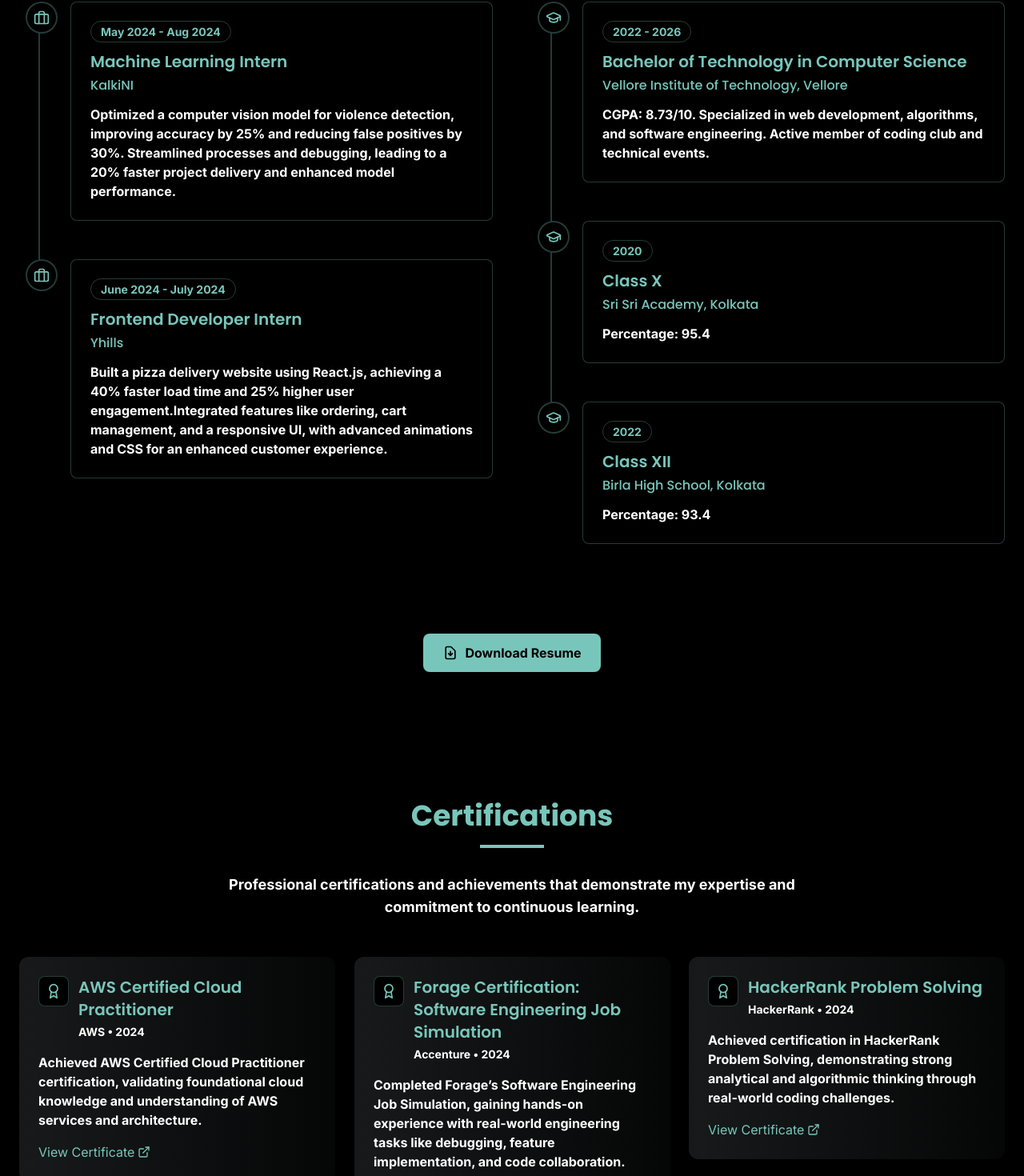
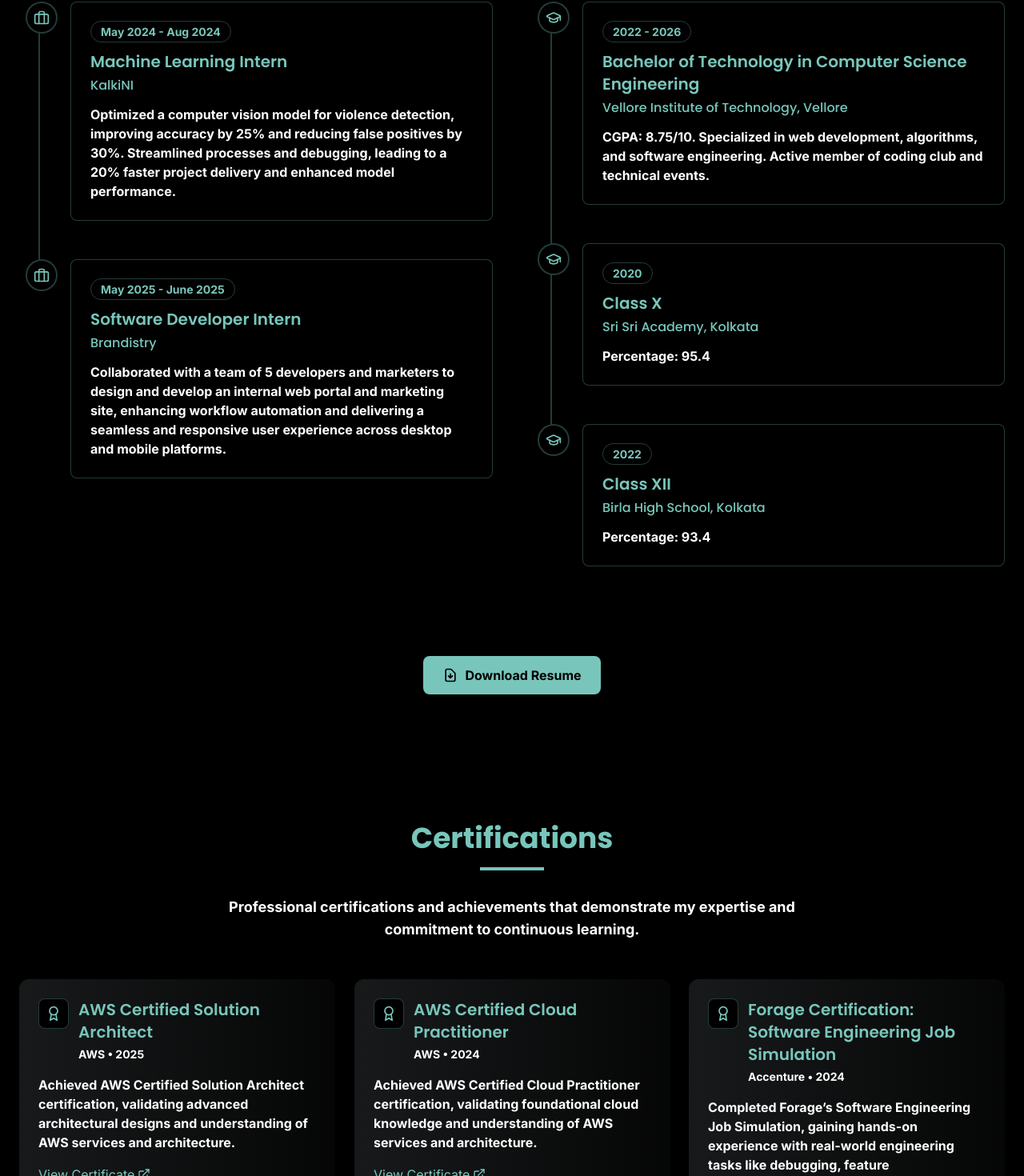
Before and after one commit to Divyansh9007/portfolio, a React (Vite) app: page / in a window 1280 px wide. Shown: the part 4182-5652 px from the top of the page at 80% size. Built offline with nearby package versions, Linux system fonts and the light colour scheme.

Commit message:
Update site content

```diff
--- a/src/components/sections/Contact.tsx
+++ b/src/components/sections/Contact.tsx
@@ -240,7 +240,7 @@
                       onChange={handleChange}
                       required
                       className="w-full px-4 py-2 bg-black border border-[rgb(120,198,187)]/30 rounded-lg focus:ring-2 focus:ring-[rgb(120,198,187)] focus:border-[rgb(120,198,187)] text-white font-bold"
-                      placeholder="Enter Your Email"
+                      placeholder="Enter Your Name"
                     />
                   </div>
 
--- a/src/components/sections/Experience.tsx
+++ b/src/components/sections/Experience.tsx
@@ -144,7 +144,7 @@
           viewport={{ once: true }}
         >
           <a
-            href="https://drive.google.com/uc?export=download&id=1q839eR0Yxa1Bx1D7ES7SlwmEoSn81col"
+            href="https://drive.google.com/file/d/1nz1jN3bfGR9x0748A48Y1jwrvRV-IBwk/view?usp=sharing"
             className="inline-flex items-center px-6 py-3 bg-[rgb(120,198,187)] text-black font-bold rounded-lg transition-all duration-300 transform hover:scale-105"
             target="_blank"
             rel="noopener noreferrer"
--- a/src/data/certifications.ts
+++ b/src/data/certifications.ts
@@ -12,6 +12,13 @@
 export const certifications: CertificationData[] = [
   {
     id: 1,
+    title: "AWS Certified Solution Architect", // Update certification title
+    issuer: "AWS", // Update certification issuer
+    date: "2025", // Update date
+    credentialUrl: "https://drive.google.com/file/d/1LtjdOMjnk-OENZSO_wElJiVGn_AlhkVZ/view?usp=sharing", // Update with your credential URL
+    description: "Achieved AWS Certified Solution Architect certification, validating advanced architectural designs and understanding of AWS services and architecture." // Update description
+  },{
+    id: 2,
     title: "AWS Certified Cloud Practitioner", // Update certification title
     issuer: "AWS", // Update certification issuer
     date: "2024", // Update date
@@ -19,7 +26,7 @@
     description: "Achieved AWS Certified Cloud Practitioner certification, validating foundational cloud knowledge and understanding of AWS services and architecture." // Update description
   },
   {
-    id: 2,
+    id: 3,
     title: "Forage Certification: Software Engineering Job Simulation", // Update certification title
     issuer: "Accenture", // Update certification issuer
     date: "2024", // Update date
@@ -27,10 +34,10 @@
     description: "Completed Forage’s Software Engineering Job Simulation, gaining hands-on experience with real-world engineering tasks like debugging, feature implementation, and code collaboration." // Update description
   },
   {
-    id: 3,
+    id: 4,
     title: "HackerRank Problem Solving", // Update certification title
     issuer: "HackerRank", // Update certification issuer
-    date: "2024", // Update date
+    date: "2025", // Update date
     credentialUrl: "https://www.hackerrank.com/certificates/7640f5b00b39", // Update with your credential URL
     description: "Achieved certification in HackerRank Problem Solving, demonstrating strong analytical and algorithmic thinking through real-world coding challenges." // Update description
   },
--- a/src/data/experience.ts
+++ b/src/data/experience.ts
@@ -23,10 +23,10 @@
     description: "Optimized a computer vision model for violence detection, improving accuracy by 25% and reducing false positives by 30%. Streamlined processes and debugging, leading to a 20% faster project delivery and enhanced model performance." // Update job description
   },
   {
-    date: "June 2024 - July 2024", // Update date range
-    title: "Frontend Developer Intern", // Update job title
-    organization: "Yhills", // Update company name
-    description: "Built a pizza delivery website using React.js, achieving a 40% faster load time and 25% higher user engagement.Integrated features like ordering, cart management, and a responsive UI, with advanced animations and CSS for an enhanced customer experience." // Update job description
+    date: "May 2025 - June 2025", // Update date range
+    title: "Software Developer Intern", // Update job title
+    organization: "Brandistry", // Update company name
+    description: "Collaborated with a team of 5 developers and marketers to design and develop an internal web portal and marketing site, enhancing workflow automation and delivering a seamless and responsive user experience across desktop and mobile platforms." // Update job description
   },
   // Add more work experience entries here
 ];
@@ -35,9 +35,9 @@
 export const educationData: EducationItem[] = [
   {
     date: "2022 - 2026", // Update education dates
-    degree: "Bachelor of Technology in Computer Science", // Update degree
+    degree: "Bachelor of Technology in Computer Science Engineering", // Update degree
     institution: "Vellore Institute of Technology, Vellore", // Update institution
-    description: "CGPA: 8.73/10. Specialized in web development, algorithms, and software engineering. Active member of coding club and technical events." // Update education details
+    description: "CGPA: 8.75/10. Specialized in web development, algorithms, and software engineering. Active member of coding club and technical events." // Update education details
   },
   {
     date: "2020", // Update education dates
--- a/src/data/projects.ts
+++ b/src/data/projects.ts
@@ -59,7 +59,7 @@
     description: "The Intern Management System handles intern registration, task assignments, and performance tracking for efficient management and feedback.", // Update description
     image: intern,
     tags: ["React", "Javascript", "Typescript", "TailwindCSS"],
-    repoUrl: "https://github.com/Divyansh9007/Intern-Management-System", // Update with your repo URL
+    repoUrl: "https://github.com/Divyansh9007/InternHub", // Update with your repo URL
 
     techStack: [
       "React",
```
